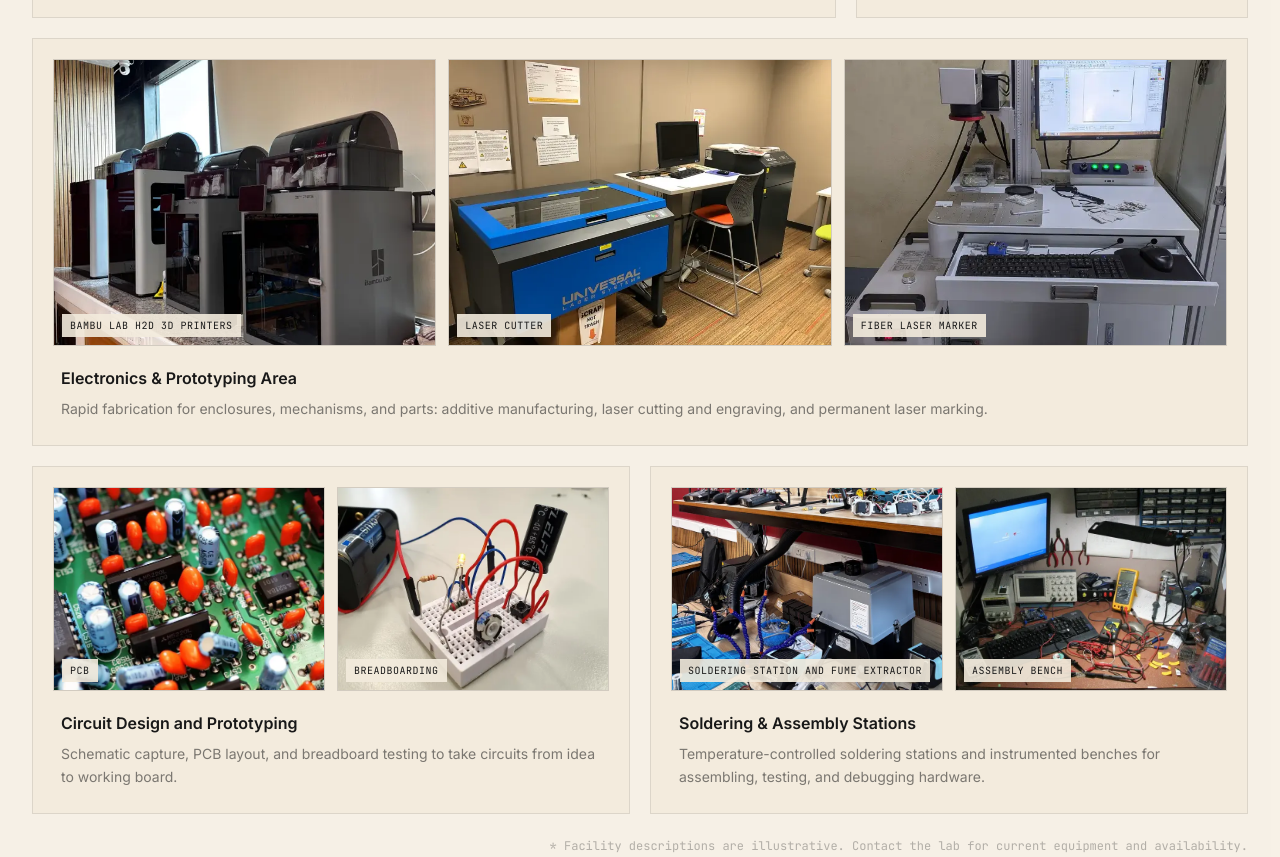
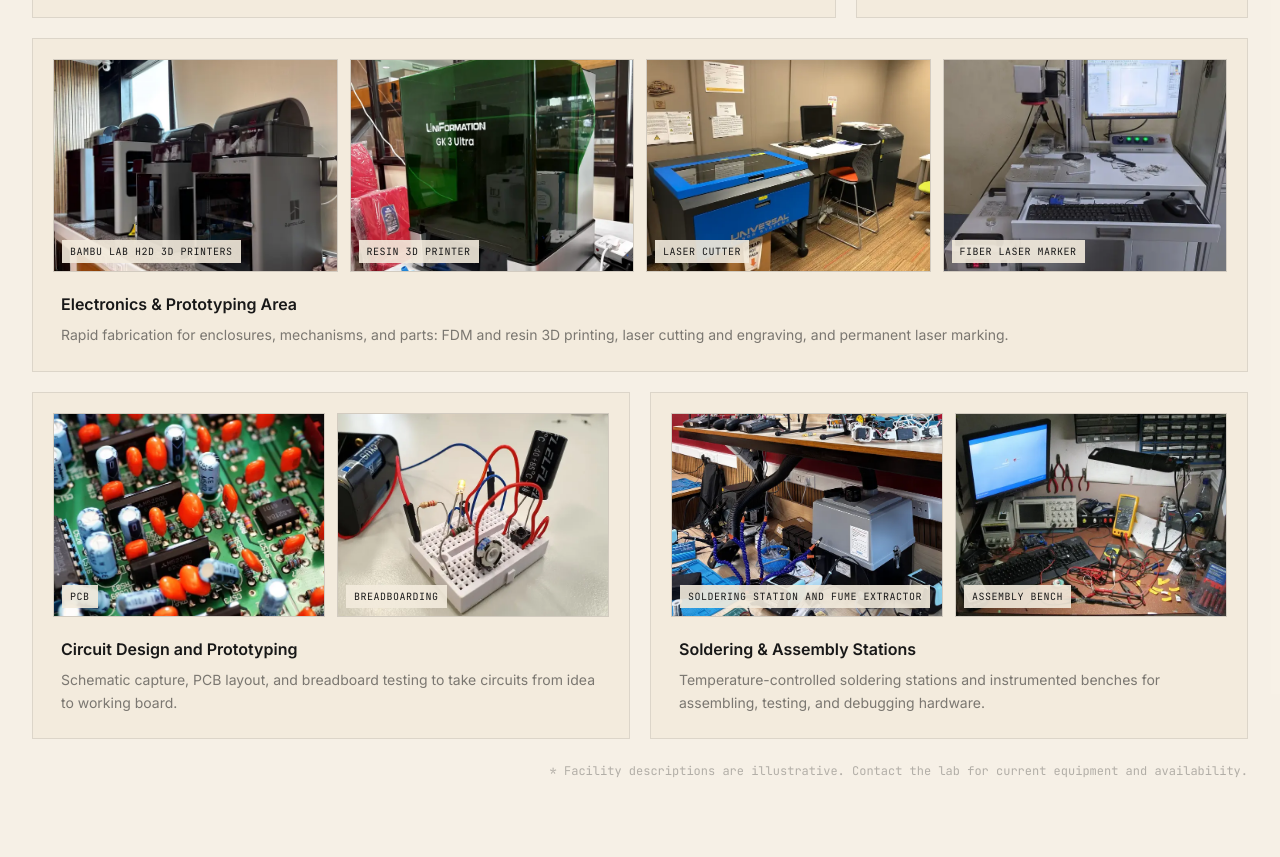
Before and after one commit to dsamruddhi/sil-website, an Astro site: page / in a window 1280 px wide. Shown: the part 2355-3212 px from the top of the page. Built offline with nearby package versions, Linux system fonts and the light colour scheme; Astro itself is replaced by a stand-in of ours.

Commit message:
Add resin 3D printer to Electronics & Prototyping Area

```diff
--- a/src/components/Facilities.astro
+++ b/src/components/Facilities.astro
@@ -13,7 +13,7 @@ const spanClass: Record<Facility['span'], string> = {
 const imageGridClass: Record<Facility['span'], string> = {
   wide: 'grid-cols-2 lg:grid-cols-4',
   narrow: 'grid-cols-1 lg:flex-1',
-  full: 'grid-cols-1 sm:grid-cols-3',
+  full: 'grid-cols-2 lg:grid-cols-4',
   half: 'grid-cols-2',
 };
 
--- a/src/data/facilities.ts
+++ b/src/data/facilities.ts
@@ -91,13 +91,19 @@ export const facilities: Facility[] = [
   {
     name: 'Electronics & Prototyping Area',
     description:
-      'Rapid fabrication for enclosures, mechanisms, and parts: additive manufacturing, laser cutting and engraving, and permanent laser marking.',
+      'Rapid fabrication for enclosures, mechanisms, and parts: FDM and resin 3D printing, laser cutting and engraving, and permanent laser marking.',
     span: 'full',
     images: [
       {
         src: 'lab-3d-printers.webp',
         caption: 'Bambu Lab H2D 3D printers',
         alt: 'Row of enclosed 3D printers on a counter in the SIL lab',
+        credit: { author: 'SIL, IIT Delhi', license: 'Own photo', source: '' },
+      },
+      {
+        src: 'lab-resin-printer.webp',
+        caption: 'Resin 3D printer',
+        alt: 'UniFormation GK3 Ultra resin 3D printer with a green UV-blocking cover',
         credit: { author: 'SIL, IIT Delhi', license: 'Own photo', source: '' },
       },
       {
```
Also changed, not shown: public/facilities/lab-resin-printer.webp (added).
